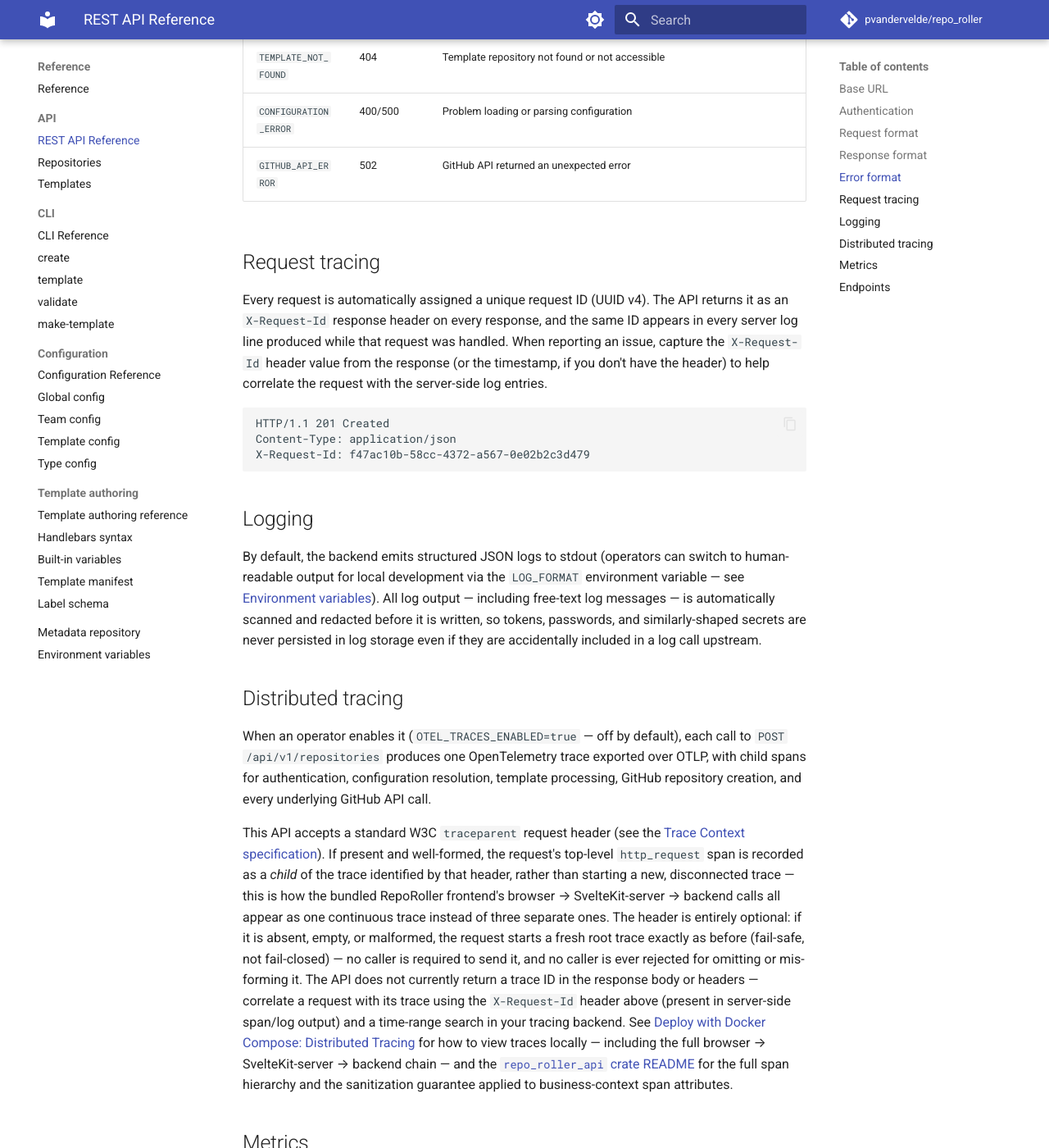
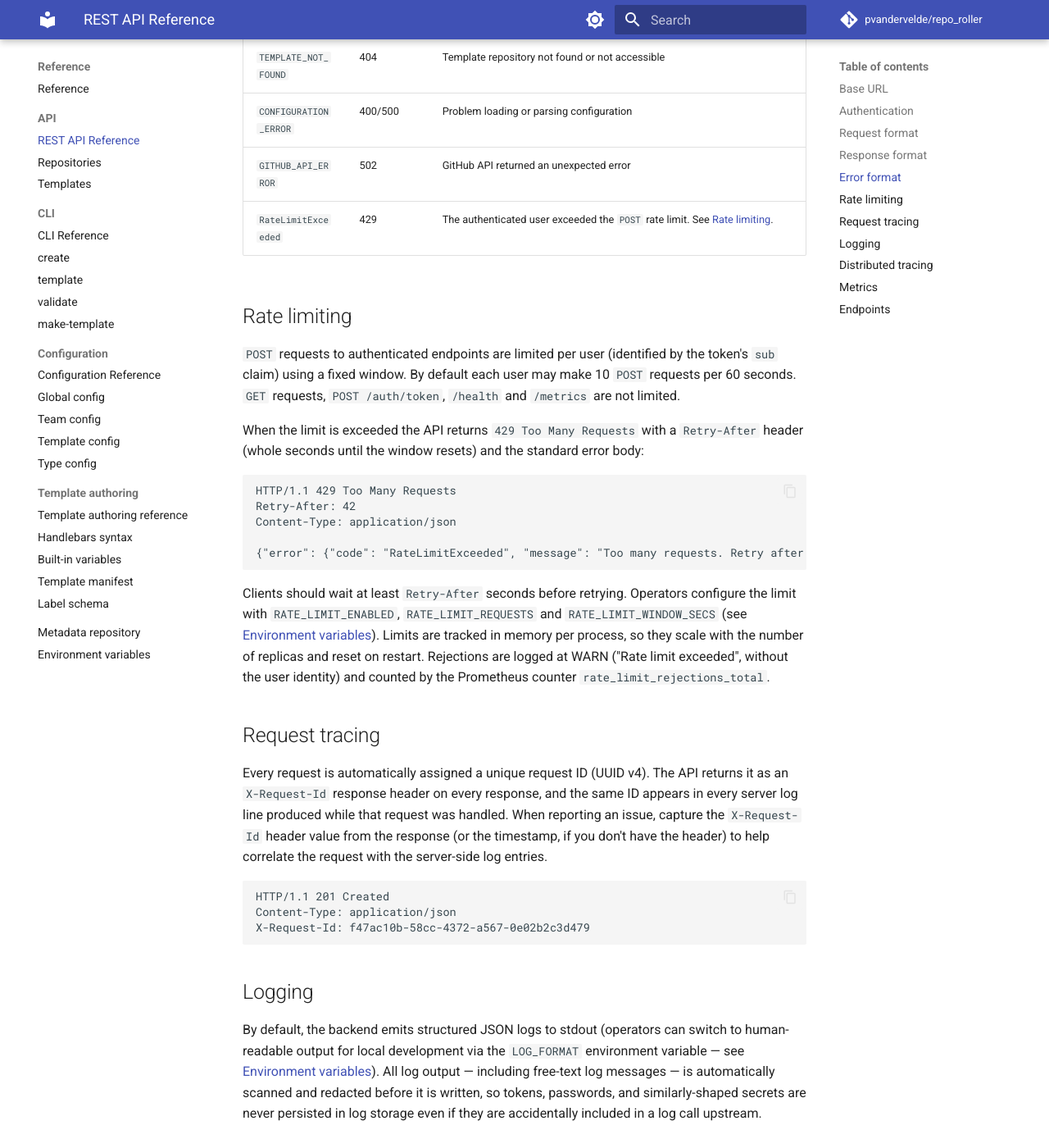
Before and after one commit to pvandervelde/repo_roller, an MkDocs documentation site: the page built from docs/user/reference/api/index.md, in a window 1280 px wide and 1400 px high, scrolled down 1809 px. Shown: the whole window at 82% size. Built offline with MkDocs 1.6.1 and Material for MkDocs 9.7.7, drawn with Linux system fonts in a browser that asks for light colours; comment, search, counter and statistics services are not loaded; some of the changed text lies outside the part shown.

Commit message:
docs(api): document per-user rate limiting (#284)
Co-Authored-By: Claude Sonnet 5.5 <noreply@anthropic.com>

````diff
--- a/docs/user/reference/api/index.md
+++ b/docs/user/reference/api/index.md
@@ -66,6 +66,7 @@ Common error codes:
 | `TEMPLATE_NOT_FOUND` | 404 | Template repository not found or not accessible |
 | `CONFIGURATION_ERROR` | 400/500 | Problem loading or parsing configuration |
 | `GITHUB_API_ERROR` | 502 | GitHub API returned an unexpected error |
+| `RateLimitExceeded` | 429 | The authenticated user exceeded the `POST` rate limit. See [Rate limiting](#rate-limiting). |
 
 <!-- TODO(docs-owner): the error codes in this table use a mix of conventions —
 some (`INVALID_REQUEST`, `VALIDATION_ERROR`, `UNAUTHORIZED`, `TEMPLATE_NOT_FOUND`,
@@ -78,6 +79,30 @@ SCREAMING_SNAKE_CASE entries in this table predate that task and were not touche
 flagging so the docs owner can decide whether to correct them for the whole table in a
 follow-up, and so client code is not implemented against a code string that does not
 actually appear on the wire. -->
+
+## Rate limiting
+
+`POST` requests to authenticated endpoints are limited per user (identified by the token's `sub`
+claim) using a fixed window. By default each user may make 10 `POST` requests per 60 seconds.
+`GET` requests, `POST /auth/token`, `/health` and `/metrics` are not limited.
+
+When the limit is exceeded the API returns `429 Too Many Requests` with a `Retry-After` header
+(whole seconds until the window resets) and the standard error body:
+
+```http
+HTTP/1.1 429 Too Many Requests
+Retry-After: 42
+Content-Type: application/json
+
+{"error": {"code": "RateLimitExceeded", "message": "Too many requests. Retry after 42 seconds."}}
+```
+
+Clients should wait at least `Retry-After` seconds before retrying. Operators configure the limit
+with `RATE_LIMIT_ENABLED`, `RATE_LIMIT_REQUESTS` and `RATE_LIMIT_WINDOW_SECS` (see
+[Environment variables](../environment-variables.md)). Limits are tracked in memory per process, so
+they scale with the number of replicas and reset on restart. Rejections are logged at WARN
+("Rate limit exceeded", without the user identity) and counted by the Prometheus counter
+`rate_limit_rejections_total`.
 
 ## Request tracing
 
@@ -131,7 +156,7 @@ attributes.
 ## Metrics
 
 `GET /metrics` returns Prometheus-format metrics (request rates, latencies, repository-creation
-outcomes, GitHub API call counts). It is mounted at the server root — **not** under `/api/v1` —
+outcomes, GitHub API call counts, and `rate_limit_rejections_total` for requests rejected by rate limiting). It is mounted at the server root — **not** under `/api/v1` —
 and is unauthenticated, intended for scraping by a Prometheus server on a private network. See
 [Deploy with Docker Compose: Metrics (Prometheus)](../../how-to/deploy/deploy-with-docker.md#metrics-prometheus)
 for scrape configuration and the operator security note.
````
Also changed, not shown: docs/spec/architecture/components.md (+11 -1 lines), docs/user/how-to/create/using-the-rest-api.md (+1 -1 lines), docs/user/how-to/deploy/deploy-with-docker.md (+2 -1 lines), docs/user/reference/environment-variables.md (+7 -0 lines).
